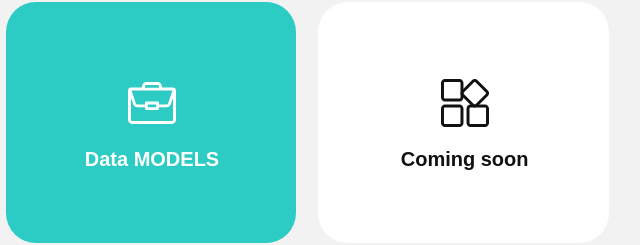
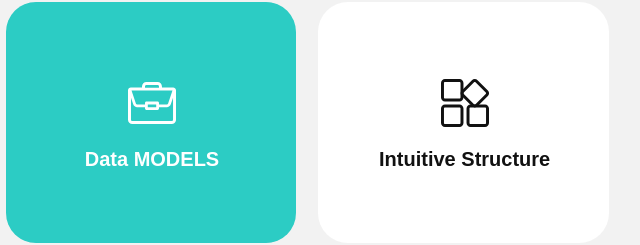
Before and after one commit to JuanDeOroG/JuanDeOroG.github.io, a plain HTML site: page index.html in a window 1280 px wide. Shown: the part 1708-1953 px from the top of the page, 491-1131 px from the left. Drawn offline with Linux system fonts and the light colour scheme.

Commit message:
intuitive structure

```diff
--- a/index.html
+++ b/index.html
@@ -213,7 +213,7 @@
                                     </path>
                                 </svg>
                             </span>
-                            <h4 class="u-custom-font u-font-ubuntu u-text u-text-default u-text-3">Coming soon</h4>
+                            <h4 class="u-custom-font u-font-ubuntu u-text u-text-default u-text-3">Intuitive Structure</h4>
                         </div>
                     </div>
                     <div
```
